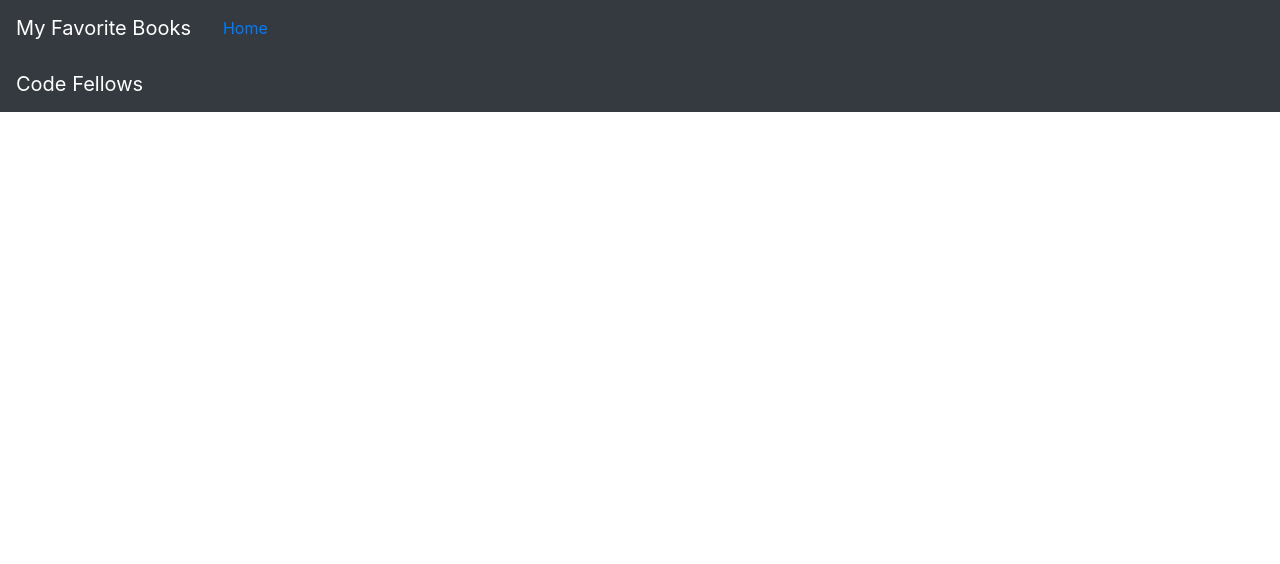
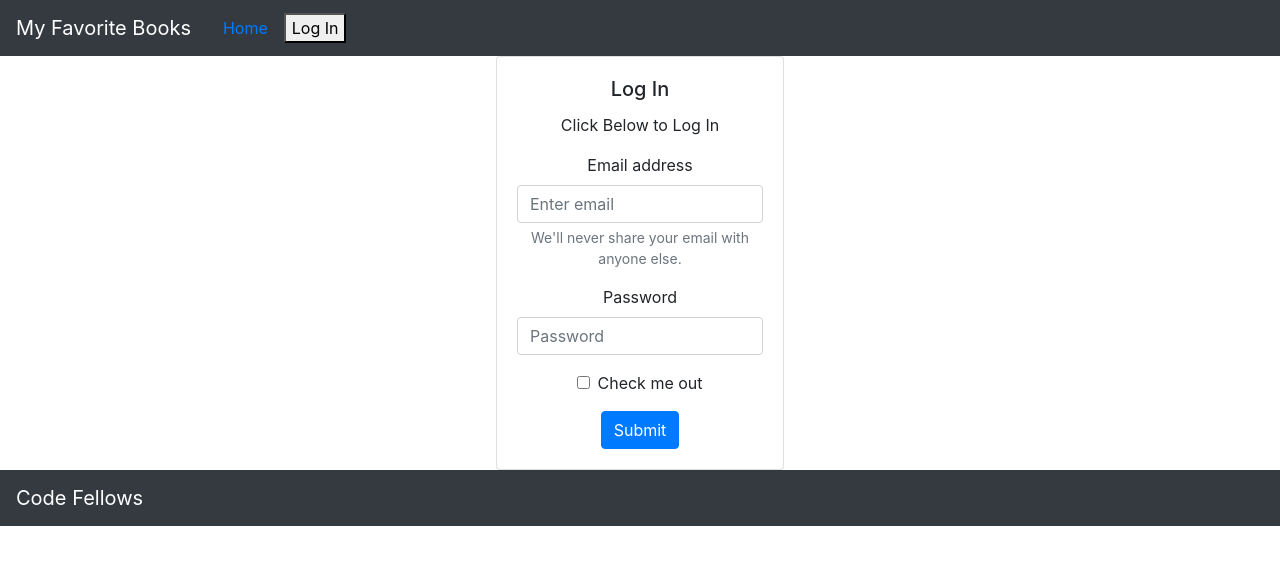
Before and after one commit to BeauHibbert/can-of-books-frontend, a React (Create React App) app: page / in a window 1280 px wide. Shown: the top 564 px of the page. Built offline with nearby package versions, Linux system fonts and the light colour scheme.

Commit message:
task cards 3

```diff
--- a/src/App.js
+++ b/src/App.js
@@ -1,11 +1,11 @@
 import React from 'react';
 import Header from './Header';
 import Footer from './Footer';
+import Profile from './Profile'
+import BestBooks from './BestBooks';
+import Login from './Login'
 import 'bootstrap/dist/css/bootstrap.min.css';
-import {
-  BrowserRouter as Router,
-  Switch,
-  Route
+import {BrowserRouter as Router,Switch,Route,Link,
 } from "react-router-dom";
 
 class App extends React.Component {
@@ -37,8 +37,12 @@ class App extends React.Component {
           <Switch>
             <Route exact path="/">
               {/* TODO: if the user is logged in, render the `BestBooks` component, if they are not, render the `Login` component */}
+              {this.state.user ? <BestBooks/> : <Login loginHandler={this.loginHandler}/>}
             </Route>
             {/* TODO: add a route with a path of '/profile' that renders a `Profile` component */}
+            <Route exact path='/profile'>
+              <Profile user={this.state.user} />
+            </Route>
           </Switch>
           <Footer />
         </Router>
--- a/src/BestBooks.js
+++ b/src/BestBooks.js
@@ -1,5 +1,6 @@
 import React from 'react';
-
+import { Carousel } from 'react-bootstrap';
+import axios from 'axios';
 class BestBooks extends React.Component {
   constructor(props) {
     super(props);
@@ -8,7 +9,20 @@ class BestBooks extends React.Component {
     }
   }
 
-  /* TODO: Make a GET request to your API to fetch books for the logged in user  */
+   /* TODO: Make a GET request to your API to fetch books for the logged in user  */
+   fetchBooks = async () => {
+    try {
+      let result = await axios.get(`${process.env.REACT_APP_LOCALHOST}/books`);
+      console.log('result', result.data)
+      this.setState({books: result.data})
+    }catch (error) {
+      console.log(error)
+    }
+  }
+
+  componentDidMount(){
+    this.fetchBooks();
+  }
 
   render() {
 
@@ -16,13 +30,16 @@ class BestBooks extends React.Component {
 
     return (
       <>
-        <h2>My Essential Lifelong Learning &amp; Formation Shelf</h2>
-
-        {this.state.books.length ? (
-          <p>Book Carousel coming soon</p>
-        ) : (
-          <h3>No Books Found :(</h3>
-        )}
+      {/* <h2>My Essential Lifelong Learning &amp; Formation Shelf</h2> */}
+      {this.state.books.length > 0 ?
+       <div className='carousel-wrapper'>
+         <Carousel>
+        {/* {this.state.books.map((book) => <Carousel.Item><Carousel.Caption>{book.title}</Carousel.Caption></Carousel.Item>) } */}
+        {this.state.books.map((book) => <Carousel.Item>{book.title}: {book.description}</Carousel.Item>)}
+        </Carousel>
+       </div> :
+       <p>Sorry, there are no books in this collection</p>
+      }
       </>
     )
   }
--- a/src/Header.js
+++ b/src/Header.js
@@ -2,6 +2,8 @@ import React from 'react';
 import { Navbar, NavItem } from 'react-bootstrap';
 import { Link } from "react-router-dom";
 import './Header.css';
+import LogoutButton from './LogoutButton'
+import LoginButton from './LoginButton'
 
 class Header extends React.Component {
   render() {
@@ -10,7 +12,9 @@ class Header extends React.Component {
         <Navbar.Brand>My Favorite Books</Navbar.Brand>
         <NavItem><Link to="/" className="nav-link">Home</Link></NavItem>
         {/* TODO: if the user is logged in, render a navigation link to profile page */}
+        {this.props.user ? <NavItem><Link to='/profile' className="profile-link"></Link></NavItem> : null }
         {/* TODO: if the user is logged in, render the `LogoutButton` */}
+        {this.props.user ? <LogoutButton/> : <LoginButton/> }
       </Navbar>
     )
   }
--- a/src/Login.js
+++ b/src/Login.js
@@ -1,5 +1,6 @@
 import React from 'react';
 import Card from 'react-bootstrap/Card';
+import {Form, Button} from 'react-bootstrap'
 import './Login.css';
 
 class Login extends React.Component {
@@ -12,10 +13,29 @@ class Login extends React.Component {
             Click Below to Log In
           </Card.Text>
           {/* TODO: add a `LoginButton` component here that will log the user in */}
-        </Card.Body>
-      </Card>
-    )
-  }
-}
+          <Form onSubmit={this.props.loginHandler}>
+            <Form.Group className="mb-3" controlId="formBasicEmail">
+              <Form.Label>Email address</Form.Label>
+              <Form.Control type="email" placeholder="Enter email" />
+              <Form.Text className="text-muted">
+                We'll never share your email with anyone else.
+                </Form.Text>
+                </Form.Group>
+                <Form.Group className="mb-3" controlId="formBasicPassword">
+                  <Form.Label>Password</Form.Label>
+                  <Form.Control type="password" placeholder="Password" />
+                  </Form.Group>
+                  <Form.Group className="mb-3" controlId="formBasicCheckbox">
+                    <Form.Check type="checkbox" label="Check me out" />
+                    </Form.Group>
+                    <Button variant="primary" type="submit">
+                      Submit
+                      </Button>
+                      </Form>
+                      </Card.Body>
+                      </Card>
+                      )
+                    }
+                  }
 
 export default Login;
--- a/src/LoginButton.js
+++ b/src/LoginButton.js
@@ -3,8 +3,10 @@ import { Component } from 'react'
 export default class LoginButton extends Component {
 
   render() {
-
-    /* TODO: Render a button with label 'Log In'. When the button is clicked then show LoginForm instead */
-    return <p>LoginButton coming soon</p>
+    return (
+      <button onClick={this.props.onLogin}>
+        Log In
+      </button>
+    );
   }
-}
+};
--- a/src/Profile.js
+++ b/src/Profile.js
@@ -4,8 +4,9 @@ class Profile extends Component {
 
   render() {
     /* TODO: render information about logged in user */
+
     /* STRETCH TODO: if no logged in user then redirect home */
-    return <p>Profile page coming soon</p>
+    return <p>{this.props.user}</p>
   }
 };
 
```
